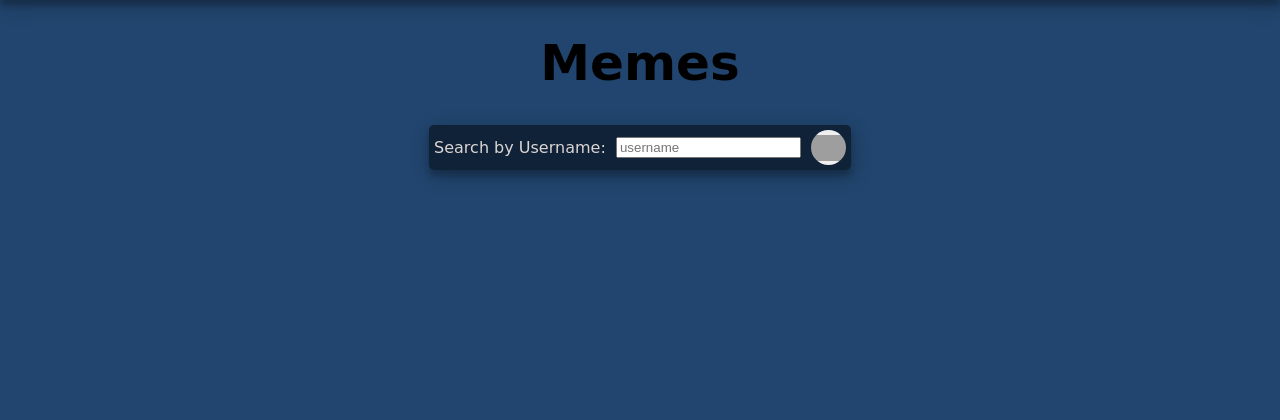
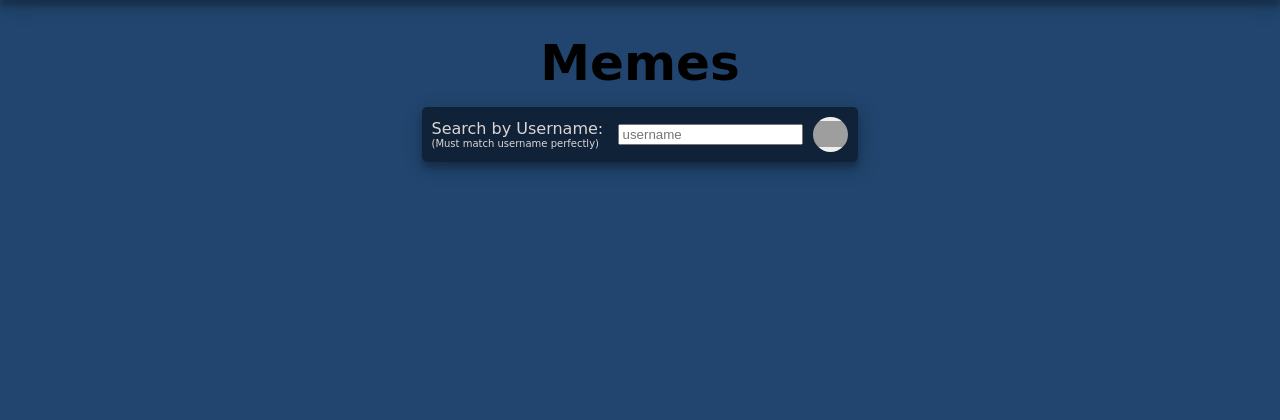
Before and after one commit to Aclap427/Meme_World, a Django app: page /memes/ in a window 1280 px wide. Shown: the part 186-606 px from the top of the page. Run offline with Django 3.2, Linux system fonts and the light colour scheme; the visitor is signed in with stand-in values (Sample User, id 1); data that the repository does not hold is empty; some web fonts are replaced; grey boxes are pictures that could not be loaded.

Commit message:
goodnight

```diff
--- a/main_app/static/css/style.css
+++ b/main_app/static/css/style.css
@@ -152,7 +152,7 @@
 }
 
 .gray-box {
-  padding: 5px;
+  padding: 10px;
   display: flex;
   align-items: center;
   justify-content: space-around;
--- a/main_app/templates/home.html
+++ b/main_app/templates/home.html
@@ -15,7 +15,7 @@
       <main class="home-main">
     <div class="homepage">
       <p class="meme_word">MEME</p>
-      <img src="https://i.imgur.com/3RZY6YJ.png?2" />
+      <a href="/"><img src="https://i.imgur.com/3RZY6YJ.png?2" /></a>
       <p class="meme_word">WORLD</p>
     </div>
     <div class="home_bottom">
--- a/main_app/templates/memes/index.html
+++ b/main_app/templates/memes/index.html
@@ -1,8 +1,12 @@
 {% extends 'base.html' %} {% block content %}
-<h1>Memes</h1>
+<h1 style="margin-bottom: 15px;">Memes</h1>
 
 <form  class="gray-box" style="margin-bottom: 25px;" action="/user/search" method="GET">
-    <p>Search by Username: &nbsp; </p>
+    <div>
+      <p >Search by Username: &nbsp; </p>
+      <p style="font-size: x-small; text-align: left;">(Must match username perfectly)</p>
+    </div>
+    &nbsp;
     <input type="search" placeholder="username" onClick="this.select();" name="search">
     <button type="submit" class="submit-btn"></button>
 </form>
--- a/main_app/templates/memes/user.html
+++ b/main_app/templates/memes/user.html
@@ -29,7 +29,7 @@
                 <p style="text-align: center; ">
                     Created On: <br> {{ meme.created_on }}
                 </p>{% if meme.user == request.user %}
-                <nav style="margin-bottom: 5px">
+                <nav>
                     <a href="{% url 'memes_update' meme.id %}">Edit</a>
                     <a href="{% url 'memes_delete' meme.id %}">Delete</a>
                 </nav>{% endif %}
--- a/main_app/views.py
+++ b/main_app/views.py
@@ -28,7 +28,6 @@
         return redirect('/memes/')
 
 
-@login_required
 def memes_index(request):
     memes = Meme.objects.all()
     return render(request, 'memes/index.html', {'memes': memes})
@@ -49,11 +48,13 @@
     return render(request, 'registration/signup.html', context)
 
 
+@login_required
 def user_view(request):
     memes = Meme.objects.filter(user=request.user)
     return render(request, 'memes/user.html', {'memes': memes})
 
 
+@login_required
 def user_id(request, user_id):
     memes = Meme.objects.filter(user=user_id)
     return render(request, 'memes/user.html', {'memes': memes})
```
